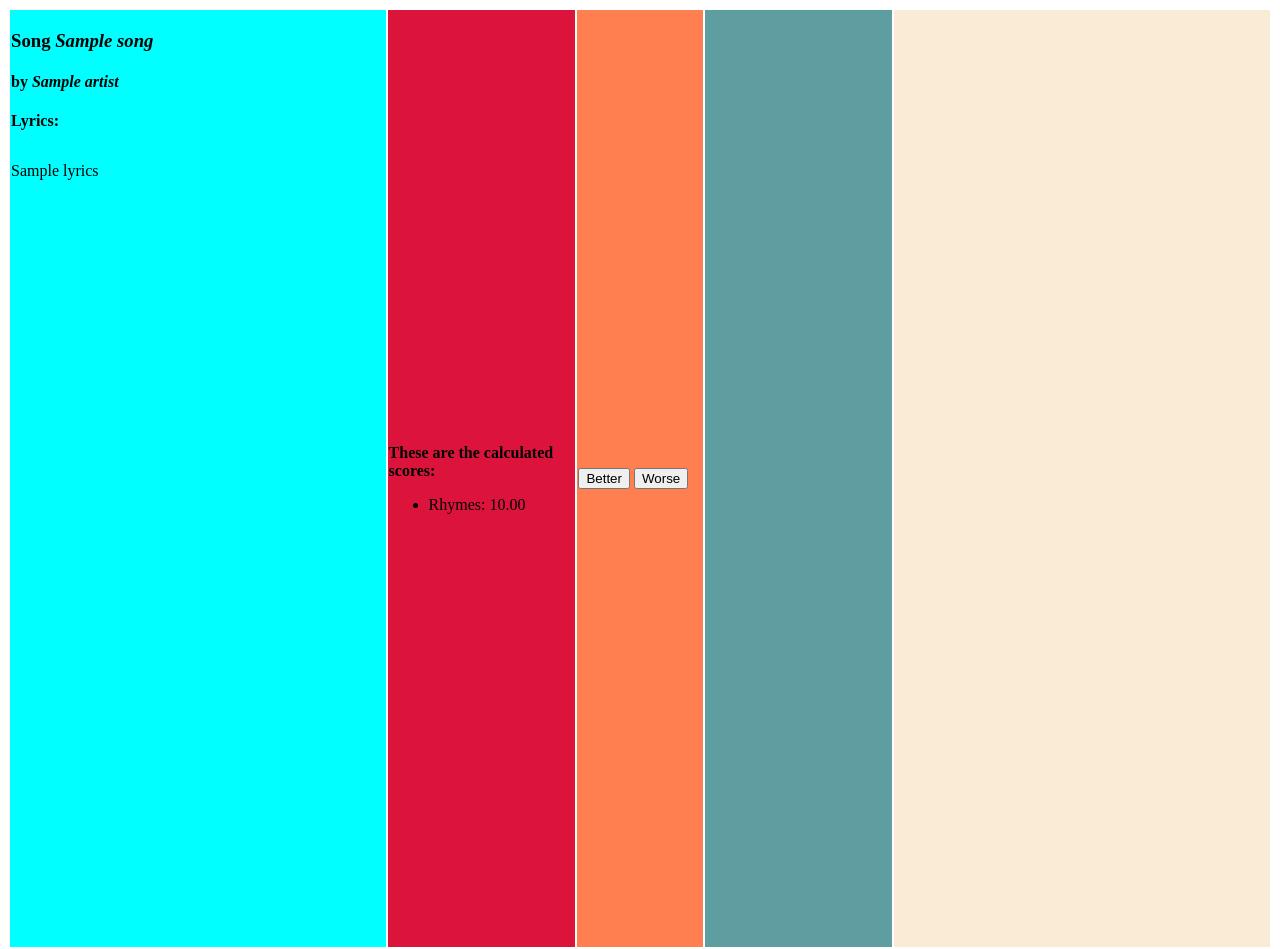
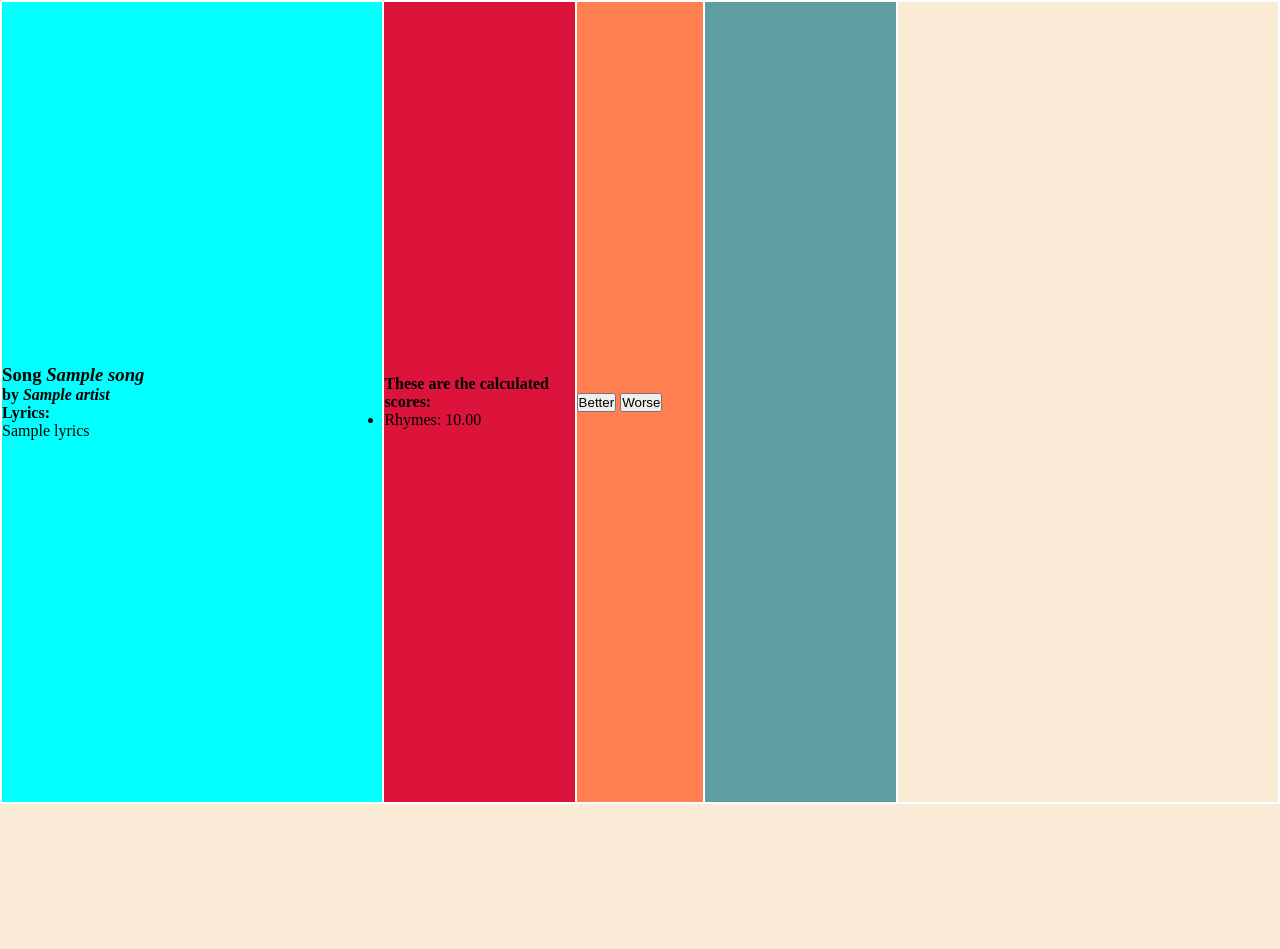
Before and after one commit to kszabova/lyrics-analysis, a Django app: template la_site/comparison/templates/comparison/evaluate_lyrics.html in a window 1280 px wide. After the commit the page ends 804 px from the top, so only its background shows below. Run offline with Django 3.2, Linux system fonts and the light colour scheme; the template is opened without the code that fills it: most values are stand-ins (such as "Sample title", 1, 10 or a date in 2020).

Commit message:
Move CSS to a separate file

```diff
--- /dev/null
+++ b/la_site/comparison/static/comparison/evaluate_lyrics.css
@@ -0,0 +1,14 @@
+* {
+    padding: 0;
+    margin: 0;
+}
+
+.lyrics {
+}
+
+.score {
+}
+
+::-webkit-scrollbar {
+    display: none;
+}
--- a/la_site/comparison/templates/comparison/evaluate_lyrics.html
+++ b/la_site/comparison/templates/comparison/evaluate_lyrics.html
@@ -1,7 +1,12 @@
 <!DOCTYPE html>
 
 <html>
-    <body style="height: 100%">
+    <head>
+        {% load static %}
+        <link rel="stylesheet" type="text/css" href="{% static 'comparison/evaluate_lyrics.css' %}">
+    </head>
+
+    <body>
         <script type="text/javascript">
             {% if better %}
             betterArtist = "{{ better.song.artist|escapejs }}";
@@ -38,16 +43,16 @@
             <table width="100%" height="100">
                 <tr>
                     <td style="width: 30%; height: 100vh; background-color: cyan">
-                        <div id="song-lyrics">
+                        <div id="songLyrics" class="lyrics">
                             <h3>Song <i>{{ score.song.title}}</i></h3>
                             <h4>by <i>{{ score.song.artist }}</i></h4>
                             <p><b>Lyrics:</b></p>
-                            <div style="height: 100vh; overflow: auto">{{ score.song.lyrics|linebreaks }}</div>
+                            <div style="max-height: 500px; overflow: auto">{{ score.song.lyrics|linebreaks }}</div>
                         </div>
                     </td>
 
                     <td style="width: 15%; background-color: crimson">
-                        <div id="song-score">
+                        <div id="songScore" class="score">
                             <p><b>These are the calculated scores:</b></p>
                             <ul>
                                 <li>Rhymes: {{ score.rhyme_score|floatformat:'2' }}</li>
@@ -63,7 +68,7 @@
                     </td>
 
                     <td style="width: 15%; background-color: cadetblue">
-                        <div id="comparisonScore" style="display:none">
+                        <div id="comparisonScore" class="score" style="display:none">
                             <p><b>These are the computed scores:</b></p>
                             <ul>
                                 <li id="rhymeScore"></li>
@@ -72,11 +77,11 @@
                     </td>
 
                     <td style="width: 30%; height: 100vh; background-color: antiquewhite">
-                        <div id="comparisonLyrics" style="display:none">
+                        <div id="comparisonLyrics" class="lyrics" style="display:none">
                             <h3 id="title"></h3>
                             <h4 id="artist"></h4>
                             <p><b>Lyrics:</b></p>
-                            <div id="lyrics" style="height: 100vh; overflow: auto"></div>
+                            <div id="lyrics" style="max-height: 500px; overflow: auto"></div>
                         </div>
                     </td>
 
```
